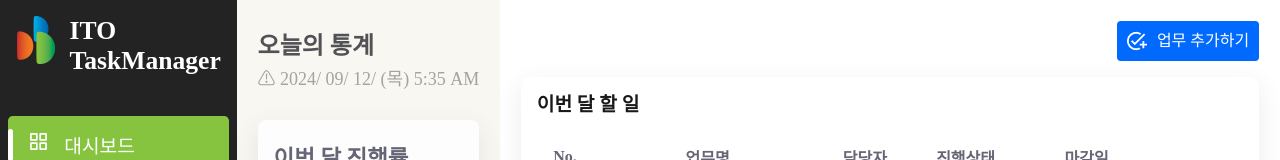
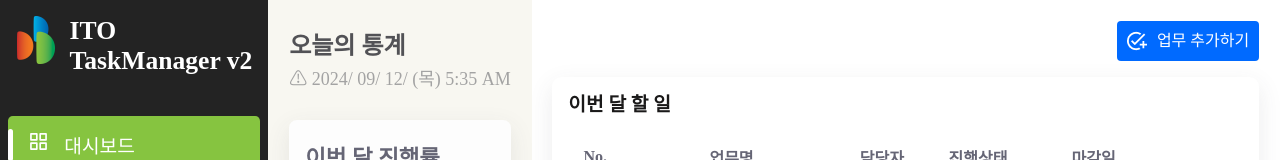
Before and after one commit to DBFIS-LifeInsuranceInfraTeam/ITO-TaskManager-FE, a React (Create React App) app: page / in a window 1280 px wide. Shown: the top 160 px of the page. Built offline with nearby package versions, Linux system fonts and the light colour scheme; no server answers; a web font is replaced by a local one.

Commit message:
TEST: githubAction+argoCD TEST

```diff
--- a/src/components/Logo.tsx
+++ b/src/components/Logo.tsx
@@ -11,7 +11,7 @@ const Logo: React.FC = () => {
                 <img src={logo} alt="logo"></img>
                 <div>
                     <p>ITO</p>
-                    <p>TaskManager</p>
+                    <p>TaskManager v2</p>
                 </div>
             </div>
         </Link>
```
